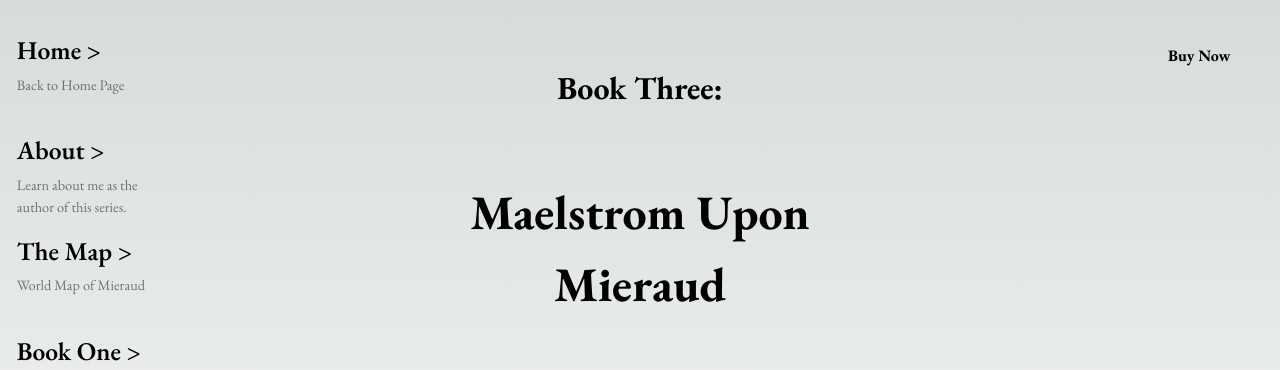
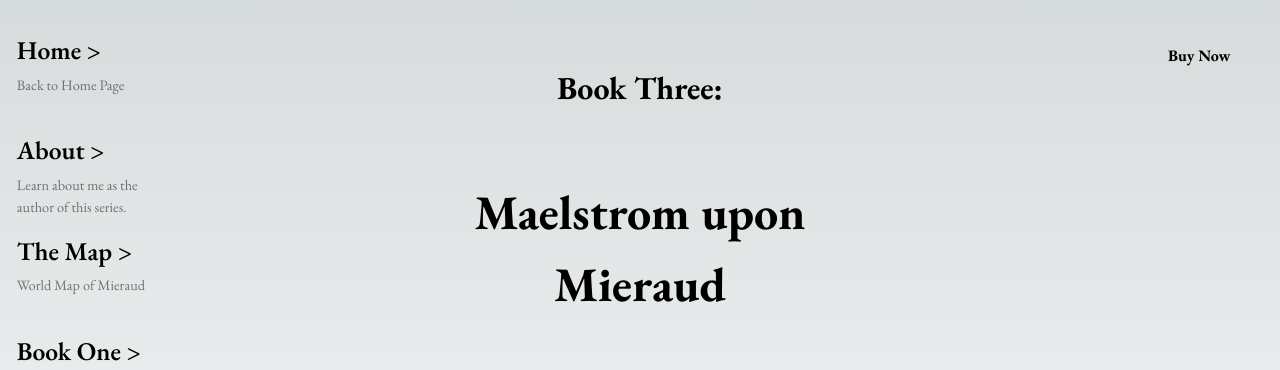
Before and after one commit to alex-aviles/MyBookSeriesWebsite, a Next.js app: page /bookthree in a window 1280 px wide. Shown: the top 370 px of the page. Built offline with nearby package versions, Linux system fonts and the light colour scheme.

Commit message:
title updates

```diff
--- a/src/app/bookthree/page.tsx
+++ b/src/app/bookthree/page.tsx
@@ -12,7 +12,7 @@ export default function BookThreePage() {
 
       <div className="w-1/3 order-2">
         <p className="max-w-full text-[200%] font-bold text-center mt-[15%]">Book Three:</p>
-        <p className="max-w-full text-[300%] font-bold text-center mt-[15%]">Maelstrom Upon Mieraud</p>
+        <p className="max-w-full text-[300%] font-bold text-center mt-[15%]">Maelstrom upon Mieraud</p>
         <p className="max-w-full text-[150%] text-center mt-[13%]">---Summary---</p>
         <p className="max-w-full text-[150%] text-center mt-[5%]">coming soon</p>
       </div>
--- a/src/app/booktwo/page.tsx
+++ b/src/app/booktwo/page.tsx
@@ -12,7 +12,7 @@ export default function BookTwoPage() {
 
       <div className="w-1/3 order-2">
         <p className="max-w-full text-[200%] font-bold text-center mt-[15%]">Book Two:</p>
-        <p className="max-w-full text-[300%] font-bold text-center mt-[15%]">Apostasy In Aporlan</p>
+        <p className="max-w-full text-[300%] font-bold text-center mt-[15%]">Apostasy in Aporlan</p>
         <p className="max-w-full text-[150%] text-center mt-[13%]">---Summary---</p>
         <p className="max-w-full text-[150%] text-center mt-[5%]">work in progress</p>
       </div>
```
